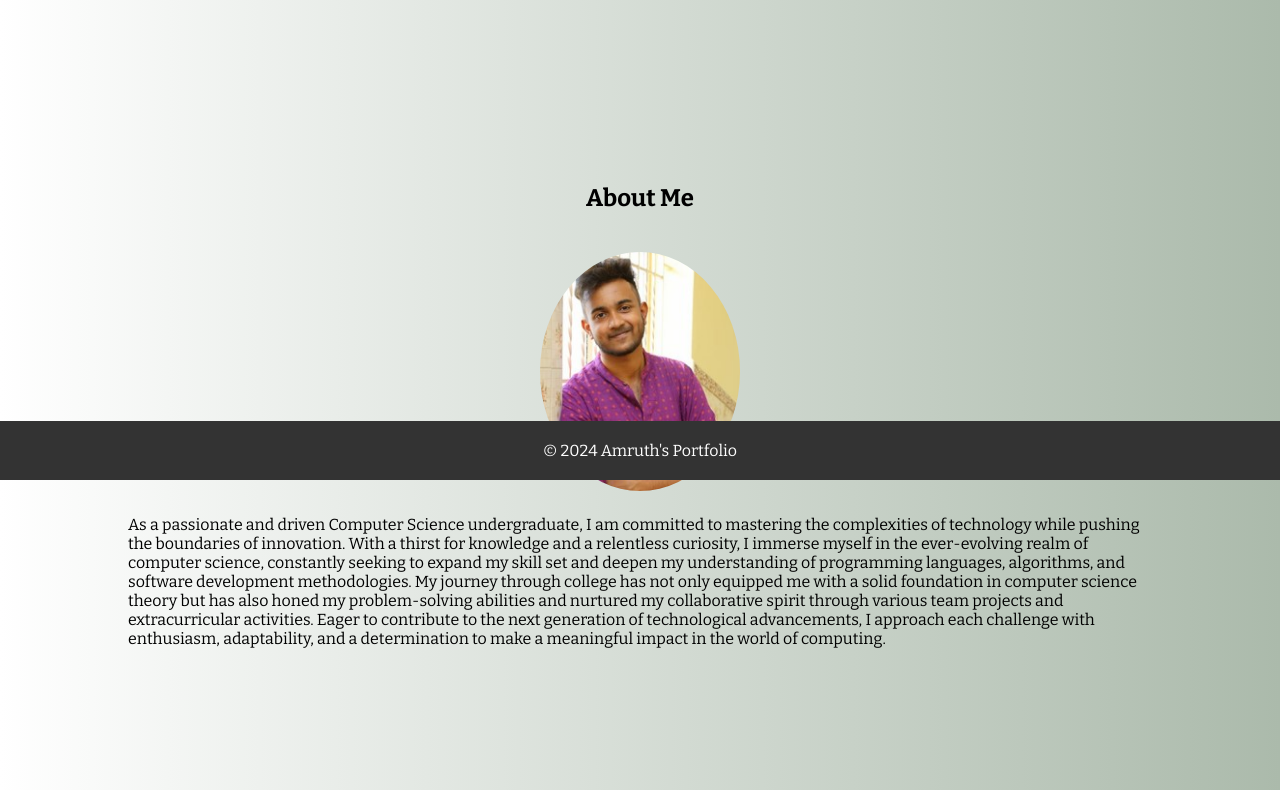
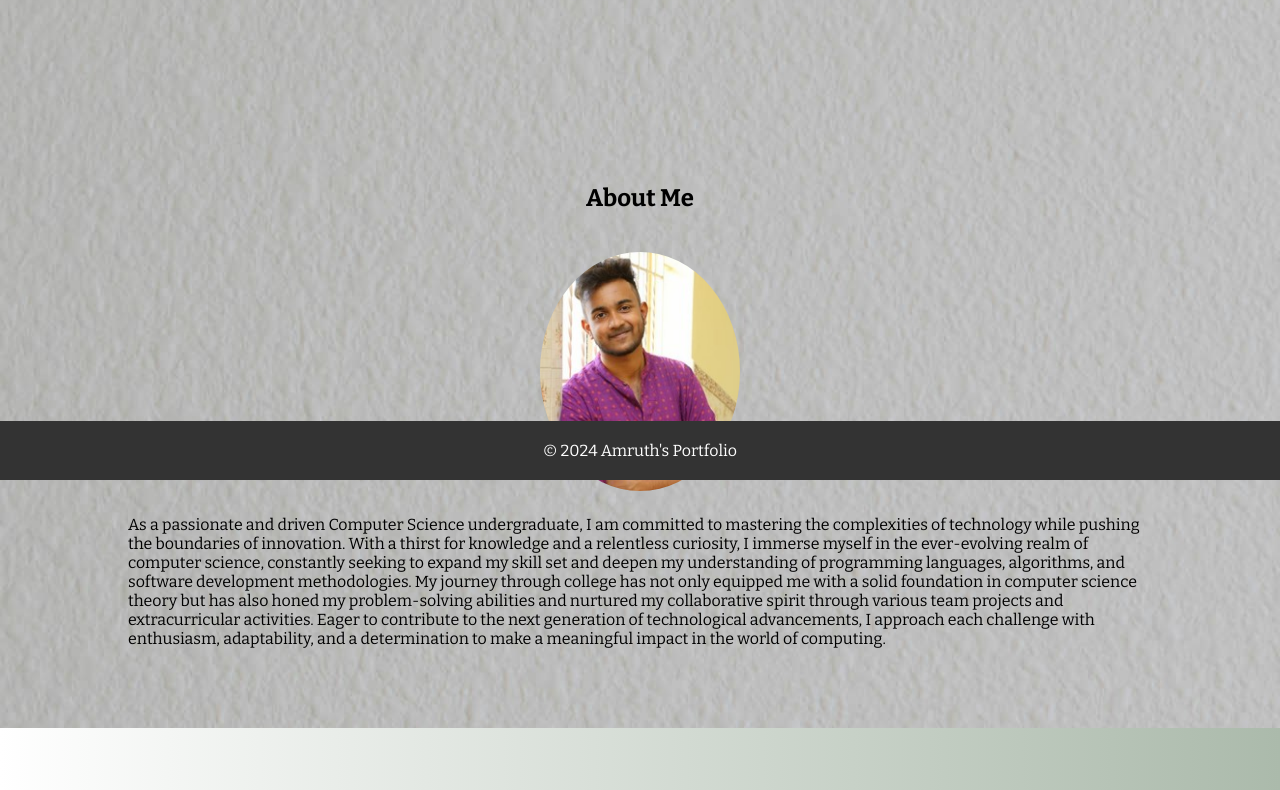
Before and after one commit to amruthkannan/PRODIGY_WD_04, a plain HTML site: page index.html in a window 1280 px wide. Shown: the part 320-1110 px from the top of the page. Drawn offline with nearby package versions, Linux system fonts and the light colour scheme; a web font is replaced by a local one.

Commit message:
Update last.css

```diff
--- a/last.css
+++ b/last.css
@@ -31,7 +31,7 @@ header {
   z-index: 1000;
 }
 .periappa{
-  background-image: url(bg.jpg);
+  background-image: url(images/bg.jpg);
 }
 .skills{
   display: flex;
```
